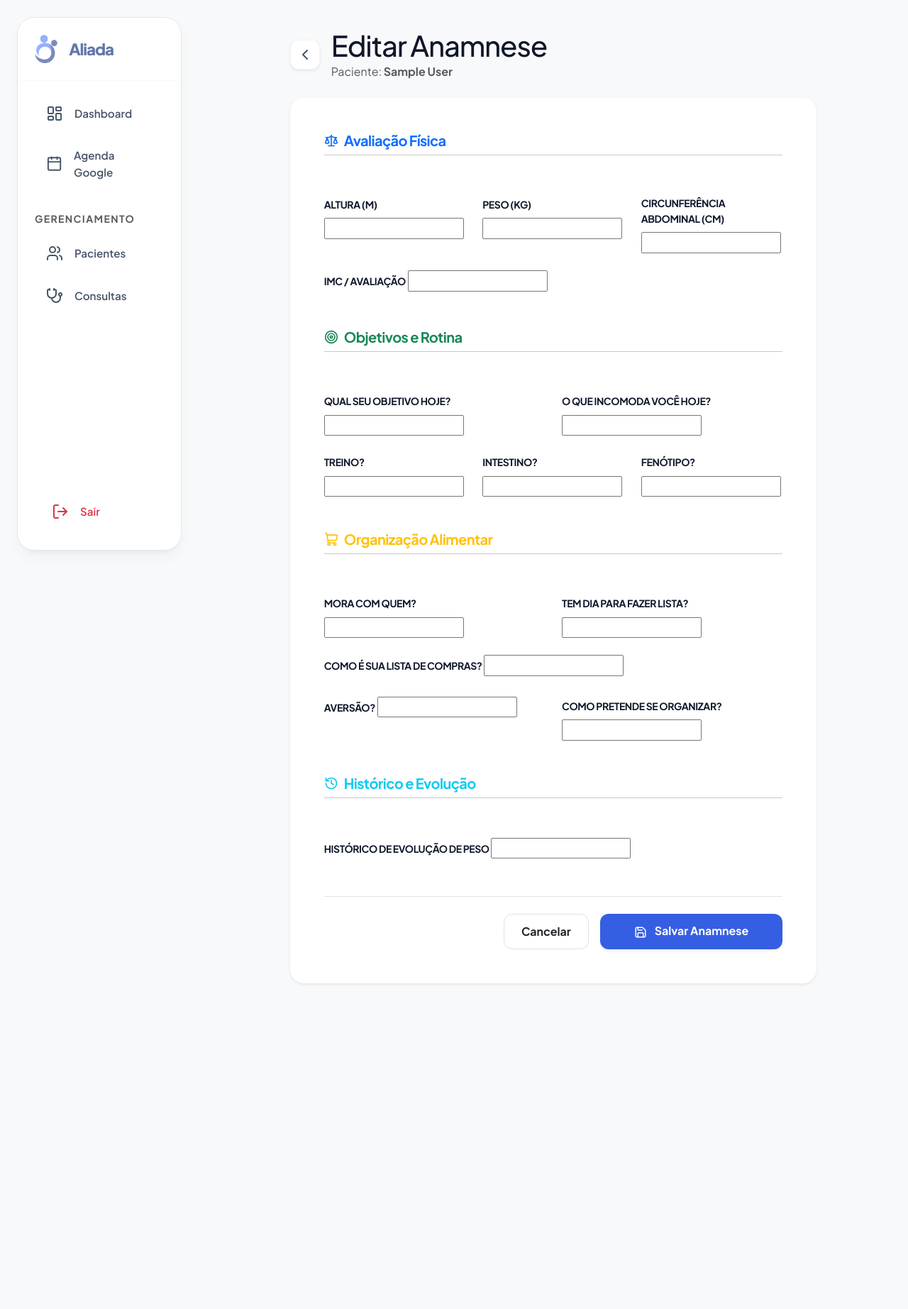
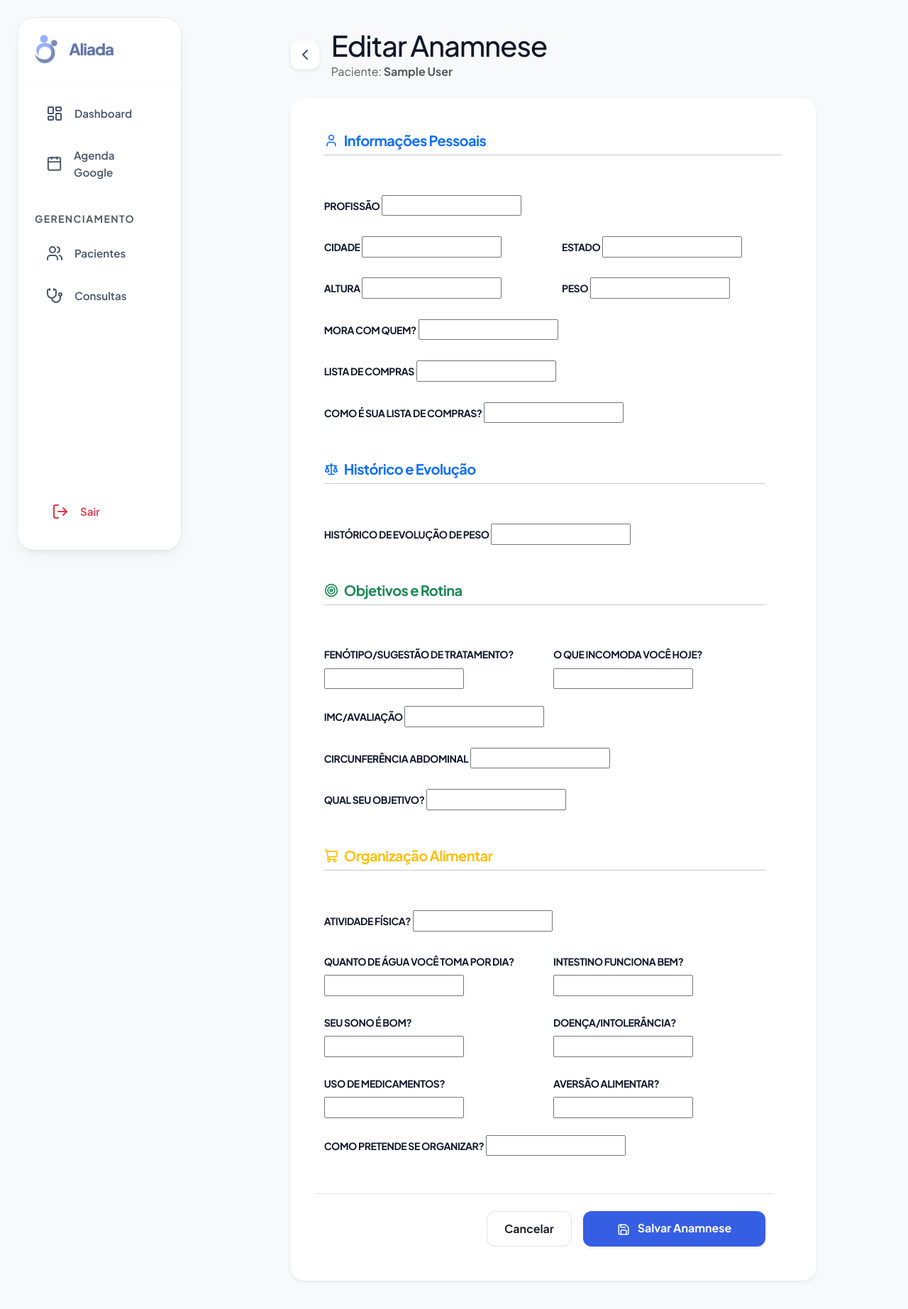
Before and after one commit to lcdeprojects/ag_kit, a Django app: template clinic/templates/clinic/anamnese_form.html in a window 1280 px wide. Shown: the whole page at 71% size. Before the commit the page ends 1387 px from the top, so only its background shows below. Run offline with Django 5.2, Linux system fonts and the light colour scheme; the template is opened without the code that fills it: values that come from a table or form of the project are taken from there, others are empty; tables that the repository leaves empty hold one stand-in row (values such as "Sample post"); form fields are guessed from the names that the template uses.

Commit message:
fix_forms

```diff
--- a/clinic/templates/clinic/anamnese_form.html
+++ b/clinic/templates/clinic/anamnese_form.html
@@ -22,34 +22,70 @@
                 <form method="post" novalidate>
                     {% csrf_token %}
 
+                    {% include 'clinic/includes/form_errors.html' %}
+
                     <div class="row g-4">
                         <div class="col-12 mb-2">
                             <h5 class="fw-bold text-primary mb-0 d-flex align-items-center">
-                                <i data-lucide="scale" class="me-2" style="width: 20px;"></i> Avaliação Física
+                                <i data-lucide="user" class="me-2" style="width: 20px;"></i> Informações Pessoais
                             </h5>
                             <hr class="mt-2 mb-4 opacity-10">
                         </div>
 
-                        <div class="col-md-4">
-                            <label class="form-label fw-bold text-slate-700 small text-uppercase">Altura (m)</label>
+                        <div class="col-md-12">
+                            <label class="form-label fw-bold text-slate-700 small text-uppercase">Profissão</label>
+                            {{ form.profissao }}
+                            {% for error in form.profissao.errors %}<div class="text-danger small mt-1">{{ error }}</div>{% endfor %}
+                        </div>
+                        <div class="col-md-6">
+                            <label class="form-label fw-bold text-slate-700 small text-uppercase">Cidade</label>
+                            {{ form.cidade }}
+                            {% for error in form.cidade.errors %}<div class="text-danger small mt-1">{{ error }}</div>{% endfor %}
+                        </div>
+                        <div class="col-md-6">
+                            <label class="form-label fw-bold text-slate-700 small text-uppercase">Estado</label>
+                            {{ form.estado }}
+                            {% for error in form.estado.errors %}<div class="text-danger small mt-1">{{ error }}</div>{% endfor %}
+                        </div>
+                        <div class="col-md-6">
+                            <label class="form-label fw-bold text-slate-700 small text-uppercase">Altura</label>
                             {{ form.altura }}
                             {% for error in form.altura.errors %}<div class="text-danger small mt-1">{{ error }}</div>{% endfor %}
                         </div>
-                        <div class="col-md-4">
-                            <label class="form-label fw-bold text-slate-700 small text-uppercase">Peso (kg)</label>
+                        <div class="col-md-6">
+                            <label class="form-label fw-bold text-slate-700 small text-uppercase">Peso</label>
                             {{ form.peso }}
                             {% for error in form.peso.errors %}<div class="text-danger small mt-1">{{ error }}</div>{% endfor %}
                         </div>
-                        <div class="col-md-4">
-                            <label class="form-label fw-bold text-slate-700 small text-uppercase">Circunferência Abdominal (cm)</label>
-                            {{ form.circunferencia_abdominal }}
-                            {% for error in form.circunferencia_abdominal.errors %}<div class="text-danger small mt-1">{{ error }}</div>{% endfor %}
+                        <div class="col-md-12">
+                            <label class="form-label fw-bold text-slate-700 small text-uppercase">Mora com quem?</label>
+                            {{ form.mora_com_quem }}
+                            {% for error in form.mora_com_quem.errors %}<div class="text-danger small mt-1">{{ error }}</div>{% endfor %}
                         </div>
                         <div class="col-md-12">
-                            <label class="form-label fw-bold text-slate-700 small text-uppercase">IMC / Avaliação</label>
-                            {{ form.imc_avaliacao }}
-                            {% for error in form.imc_avaliacao.errors %}<div class="text-danger small mt-1">{{ error }}</div>{% endfor %}
+                            <label class="form-label fw-bold text-slate-700 small text-uppercase">Lista de compras</label>
+                            {{ form.tem_dia_lista_compras }}
+                            {% for error in form.tem_dia_lista_compras.errors %}<div class="text-danger small mt-1">{{ error }}</div>{% endfor %}
                         </div>
+                        <div class="col-md-12">
+                            <label class="form-label fw-bold text-slate-700 small text-uppercase">Como é sua lista de compras?</label>
+                            {{ form.como_e_lista_compras }}
+                            {% for error in form.como_e_lista_compras.errors %}<div class="text-danger small mt-1">{{ error }}</div>{% endfor %}
+                        </div>
+                        <div class="row g-4">
+                        <div class="col-12 mb-2">
+                            <h5 class="fw-bold text-primary mb-0 d-flex align-items-center">
+                                <i data-lucide="scale" class="me-2" style="width: 20px;"></i> Histórico e Evolução
+                            </h5>
+                            <hr class="mt-2 mb-4 opacity-10">
+                        </div>
+
+                        <div class="col-md-12">
+                            <label class="form-label fw-bold text-slate-700 small text-uppercase">Histórico de Evolução de Peso</label>
+                            {{ form.historico_peso }}
+                            {% for error in form.historico_peso.errors %}<div class="text-danger small mt-1">{{ error }}</div>{% endfor %}
+                       </div>
+
 
                         <div class="col-12 mt-5 mb-2">
                             <h5 class="fw-bold text-success mb-0 d-flex align-items-center">
@@ -59,29 +95,29 @@
                         </div>
 
                         <div class="col-md-6">
-                            <label class="form-label fw-bold text-slate-700 small text-uppercase">Qual seu objetivo hoje?</label>
-                            {{ form.objetivo }}
-                            {% for error in form.objetivo.errors %}<div class="text-danger small mt-1">{{ error }}</div>{% endfor %}
+                            <label class="form-label fw-bold text-slate-700 small text-uppercase">Fenótipo/Sugestão de tratamento?</label>
+                            {{ form.fenotipo }}
+                            {% for error in form.fenotipo.errors %}<div class="text-danger small mt-1">{{ error }}</div>{% endfor %}
                         </div>
                         <div class="col-md-6">
                             <label class="form-label fw-bold text-slate-700 small text-uppercase">O que incomoda você hoje?</label>
                             {{ form.o_que_incomoda }}
                             {% for error in form.o_que_incomoda.errors %}<div class="text-danger small mt-1">{{ error }}</div>{% endfor %}
                         </div>
-                        <div class="col-md-4">
-                            <label class="form-label fw-bold text-slate-700 small text-uppercase">Treino?</label>
-                            {{ form.treino }}
-                            {% for error in form.treino.errors %}<div class="text-danger small mt-1">{{ error }}</div>{% endfor %}
+                        <div class="col-md-12">
+                            <label class="form-label fw-bold text-slate-700 small text-uppercase">IMC/Avaliação</label>
+                            {{ form.imc_avaliacao }}
+                            {% for error in form.imc_avaliacao.errors %}<div class="text-danger small mt-1">{{ error }}</div>{% endfor %}
                         </div>
-                        <div class="col-md-4">
-                            <label class="form-label fw-bold text-slate-700 small text-uppercase">Intestino?</label>
-                            {{ form.intestino }}
-                            {% for error in form.intestino.errors %}<div class="text-danger small mt-1">{{ error }}</div>{% endfor %}
+                        <div class="col-md-12">
+                            <label class="form-label fw-bold text-slate-700 small text-uppercase">Circunferência Abdominal</label>
+                            {{ form.circunferencia_abdominal }}
+                            {% for error in form.circunferencia_abdominal.errors %}<div class="text-danger small mt-1">{{ error }}</div>{% endfor %}
                         </div>
-                        <div class="col-md-4">
-                            <label class="form-label fw-bold text-slate-700 small text-uppercase">Fenótipo?</label>
-                            {{ form.fenotipo }}
-                            {% for error in form.fenotipo.errors %}<div class="text-danger small mt-1">{{ error }}</div>{% endfor %}
+                        <div class="col-md-12">
+                            <label class="form-label fw-bold text-slate-700 small text-uppercase">Qual seu objetivo?</label>
+                            {{ form.objetivo }}
+                            {% for error in form.objetivo.errors %}<div class="text-danger small mt-1">{{ error }}</div>{% endfor %}
                         </div>
 
                         <div class="col-12 mt-5 mb-2">
@@ -91,44 +127,47 @@
                             <hr class="mt-2 mb-4 opacity-10">
                         </div>
 
-                        <div class="col-md-6">
-                            <label class="form-label fw-bold text-slate-700 small text-uppercase">Mora com quem?</label>
-                            {{ form.mora_com_quem }}
-                            {% for error in form.mora_com_quem.errors %}<div class="text-danger small mt-1">{{ error }}</div>{% endfor %}
+                        <div class="col-md-12">
+                            <label class="form-label fw-bold text-slate-700 small text-uppercase">Atividade Física?</label>
+                            {{ form.treino }}
+                            {% for error in form.treino.errors %}<div class="text-danger small mt-1">{{ error }}</div>{% endfor %}
                         </div>
                         <div class="col-md-6">
-                            <label class="form-label fw-bold text-slate-700 small text-uppercase">Tem dia para fazer lista?</label>
-                            {{ form.tem_dia_lista_compras }}
-                            {% for error in form.tem_dia_lista_compras.errors %}<div class="text-danger small mt-1">{{ error }}</div>{% endfor %}
-                        </div>
-                        <div class="col-12">
-                            <label class="form-label fw-bold text-slate-700 small text-uppercase">Como é sua lista de compras?</label>
-                            {{ form.como_e_lista_compras }}
-                            {% for error in form.como_e_lista_compras.errors %}<div class="text-danger small mt-1">{{ error }}</div>{% endfor %}
+                            <label class="form-label fw-bold text-slate-700 small text-uppercase">Quanto de água você toma por dia?</label>
+                            {{ form.toma_agua }}
+                            {% for error in form.toma_agua.errors %}<div class="text-danger small mt-1">{{ error }}</div>{% endfor %}
                         </div>
                         <div class="col-md-6">
-                            <label class="form-label fw-bold text-slate-700 small text-uppercase">Aversão?</label>
+                            <label class="form-label fw-bold text-slate-700 small text-uppercase">Intestino funciona bem?</label>
+                            {{ form.intestino }}
+                            {% for error in form.intestino.errors %}<div class="text-danger small mt-1">{{ error }}</div>{% endfor %}
+                        </div>
+                        <div class="col-md-6">
+                            <label class="form-label fw-bold text-slate-700 small text-uppercase">Seu sono é bom?</label>
+                            {{ form.sono }}
+                            {% for error in form.sono.errors %}<div class="text-danger small mt-1">{{ error }}</div>{% endfor %}
+                        </div>
+                        <div class="col-md-6">
+                            <label class="form-label fw-bold text-slate-700 small text-uppercase">Doença/Intolerância?</label>
+                            {{ form.doenca_intolerancia }}
+                            {% for error in form.doenca_intolerancia.errors %}<div class="text-danger small mt-1">{{ error }}</div>{% endfor %}
+                        </div>
+                        <div class="col-md-6">
+                            <label class="form-label fw-bold text-slate-700 small text-uppercase">Uso de medicamentos?</label>
+                            {{ form.medicamentos }}
+                            {% for error in form.medicamentos.errors %}<div class="text-danger small mt-1">{{ error }}</div>{% endfor %}
+                        </div>
+                        <div class="col-md-6">
+                            <label class="form-label fw-bold text-slate-700 small text-uppercase">Aversão alimentar?</label>
                             {{ form.aversao }}
                             {% for error in form.aversao.errors %}<div class="text-danger small mt-1">{{ error }}</div>{% endfor %}
                         </div>
-                        <div class="col-md-6">
+                        <div class="col-md-12">
                             <label class="form-label fw-bold text-slate-700 small text-uppercase">Como pretende se organizar?</label>
                             {{ form.organizacao }}
                             {% for error in form.organizacao.errors %}<div class="text-danger small mt-1">{{ error }}</div>{% endfor %}
                         </div>
-                        <div class="col-12 mt-5 mb-2">
-                            <h5 class="fw-bold text-info mb-0 d-flex align-items-center">
-                                <i data-lucide="history" class="me-2" style="width: 20px;"></i> Histórico e Evolução
-                            </h5>
-                            <hr class="mt-2 mb-4 opacity-10">
-                        </div>
 
-                        <div class="col-12">
-                            <label class="form-label fw-bold text-slate-700 small text-uppercase">Histórico de Evolução de Peso</label>
-                            {{ form.historico_peso }}
-                            {% for error in form.historico_peso.errors %}<div class="text-danger small mt-1">{{ error }}</div>{% endfor %}
-                        </div>
-                    </div>
 
                     <div class="d-flex justify-content-end gap-3 mt-5 pt-4 border-top">
                         <a href="{% if object %}{% url 'anamnese-detail' patient.pk %}{% else %}{% url 'patient-list' %}{% endif %}" class="btn btn-white border px-4">Cancelar</a>
--- a/clinic/templates/clinic/generic_form.html
+++ b/clinic/templates/clinic/generic_form.html
@@ -21,6 +21,8 @@
             <div class="card-body p-5">
                 <form method="post" enctype="multipart/form-data" novalidate>
                     {% csrf_token %}
+
+                    {% include 'clinic/includes/form_errors.html' %}
 
                     {% for field in form %}
                     <div class="mb-4">
--- /dev/null
+++ b/clinic/templates/clinic/includes/form_errors.html
@@ -0,0 +1,40 @@
+{% if form.errors %}
+<div class="alert alert-danger shadow-sm border-danger border-opacity-25 rounded-3 mb-4 d-flex align-items-start gap-3">
+    <div class="bg-danger bg-opacity-10 text-danger p-2 rounded-circle mt-1">
+        <i data-lucide="alert-triangle" style="width: 20px; height: 20px;"></i>
+    </div>
+    <div>
+        <h6 class="fw-bold text-danger mb-1">Atenção! Não foi possível salvar.</h6>
+        <p class="mb-2 small text-danger text-opacity-75">Por favor, corrija os erros abaixo antes de tentar novamente:</p>
+
+        {% if form.non_field_errors %}
+        <ul class="mb-2 ps-3 small fw-semibold text-danger">
+            {% for error in form.non_field_errors %}
+            <li>{{ error }}</li>
+            {% endfor %}
+        </ul>
+        {% endif %}
+
+        <ul class="mb-0 ps-3 small text-danger">
+            {% for field in form %}
+                {% if field.errors %}
+                <li><strong>{{ field.label }}:</strong> {{ field.errors }}</li>
+                {% endif %}
+            {% endfor %}
+        </ul>
+    </div>
+</div>
+
+<script>
+    document.addEventListener('DOMContentLoaded', function() {
+        {% for field in form %}
+            {% if field.errors %}
+                const field_{{ field.name }} = document.getElementById('{{ field.id_for_label }}');
+                if (field_{{ field.name }}) {
+                    field_{{ field.name }}.classList.add('is-invalid', 'border-danger', 'bg-danger', 'bg-opacity-10');
+                }
+            {% endif %}
+        {% endfor %}
+    });
+</script>
+{% endif %}
--- a/clinic/templates/clinic/payment_form.html
+++ b/clinic/templates/clinic/payment_form.html
@@ -21,6 +21,8 @@
             <div class="card-body p-5">
                 <form method="post" novalidate id="payment-form">
                     {% csrf_token %}
+
+                    {% include 'clinic/includes/form_errors.html' %}
 
                     {% for field in form %}
                     <div class="mb-4">
```
Also changed, not shown: clinic/models/anamnese.py (+13 -4 lines), clinic/views/anamnese.py (+6 -2 lines), clinic/migrations/0015_remove_appointment_status_anamnese_cidade_and_more.py (added), clinic/migrations/0016_remove_appointment_status_anamnese_cidade_and_more.py (added), clinic/migrations/0017_remove_appointment_status_and_more.py (added), clinic/migrations/0018_remove_appointment_status_and_more.py (added), clinic/migrations/0019_remove_appointment_status_and_more.py (added).
